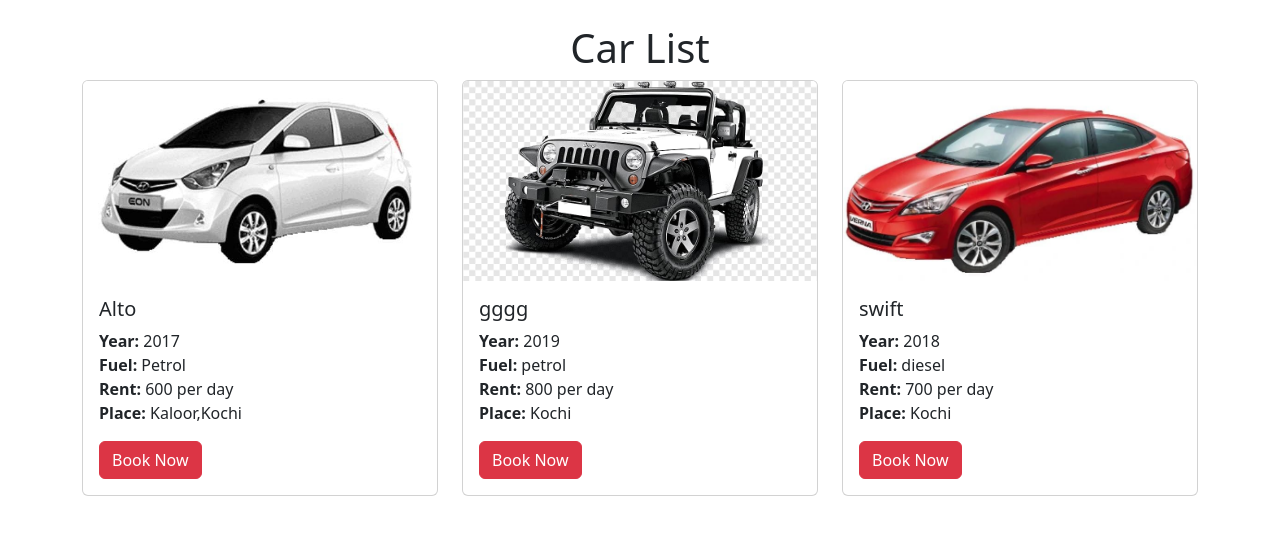
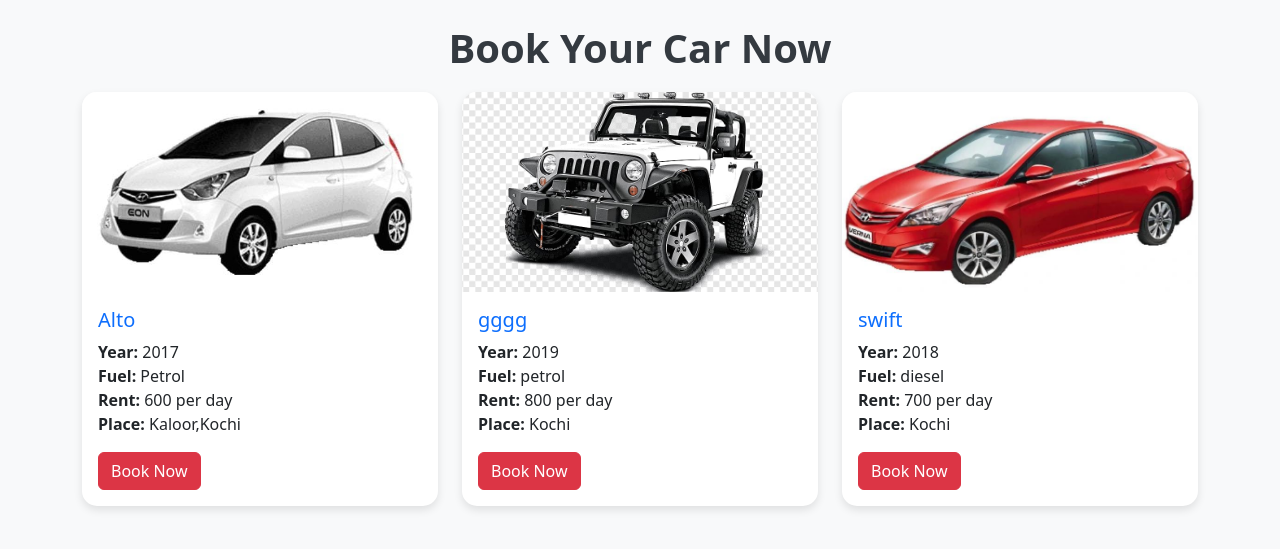
Before and after one commit to swapnacv21/Sample_project, a Django app: page /cars_list/1/ in a window 1280 px wide. Shown: the top 549 px of the page. Run offline with Django 5.2, Linux system fonts and the light colour scheme; data comes from the database, SQL or seed files in the repository; some libraries are stand-ins or nearby versions.

Commit message:
project started

```diff
--- a/sample/templates/user/cars_list.html
+++ b/sample/templates/user/cars_list.html
@@ -6,31 +6,46 @@
     <title>Car List</title>
     <link rel="stylesheet" href="https://cdnjs.cloudflare.com/ajax/libs/bootstrap/5.3.0-alpha1/css/bootstrap.min.css">
     <style>
-        /* Ensures all cards have the same height */
+        body {
+            background-color: #f8f9fa;
+        }
         .card {
             display: flex;
             flex-direction: column;
-            height: 100%; /* Makes all cards have the same height */
+            height: 100%;
+            border: none;
+            border-radius: 15px;
+            box-shadow: 0 4px 8px rgba(0, 0, 0, 0.1);
+            transition: transform 0.3s ease, box-shadow 0.3s ease;
         }
-
+        .card:hover {
+            transform: translateY(-10px);
+            box-shadow: 0 8px 16px rgba(0, 0, 0, 0.2);
+        }
         .card-body {
-            flex-grow: 1; /* Ensures the body grows to take up remaining space */
+            flex-grow: 1;
         }
-
         .card img {
             height: 200px;
             object-fit: cover;
+            border-top-left-radius: 15px;
+            border-top-right-radius: 15px;
         }
-
-        /* Ensures that the Delete button is at the bottom */
         .btn-danger {
             margin-top: auto;
+            transition: background-color 0.3s ease;
         }
-
-        /* Responsive Design: Cards on small screens take full width */
+        .btn-danger:hover {
+            background-color: #c82333;
+        }
+        h1 {
+            margin-bottom: 20px;
+            font-weight: bold;
+            color: #343a40;
+        }
         @media (max-width: 768px) {
             .col-md-4 {
-                flex: 0 0 100%; /* Takes full width on smaller screens */
+                flex: 0 0 100%;
                 max-width: 100%;
             }
         }
@@ -38,8 +53,12 @@
 </head>
 <body>
 
+
+
+
+
     <div class="container mt-4">
-        <h1 class="text-center">Car List</h1>
+        <h1 class="text-center">Book Your Car Now</h1>
         {% if car_details %}
         <div class="row">
             {% for car in car_details %}
@@ -47,7 +66,7 @@
                 <div class="card">
                     <img src="{{ car.car_img.url }}" class="card-img-top" alt="{{ car.car_name }}">
                     <div class="card-body">
-                        <h5 class="card-title">{{ car.car_name }}</h5>
+                        <h5 class="card-title text-primary">{{ car.car_name }}</h5>
                         <p class="card-text">
                             <strong>Year:</strong> {{ car.car_year }} <br>
                             <strong>Fuel:</strong> {{ car.car_fuel }} <br>
@@ -55,17 +74,19 @@
                             <strong>Place:</strong> {{ car.car_place }}
                         </p>
                         <a href="{% url 'book_car' car.id %}" class="btn btn-danger">Book Now</a>
-                        <!-- ../cars_list/{{car.id}} -->
-                        <!-- book/<int:car_id>/ -->
                     </div>
                 </div>
             </div>
             {% endfor %}
         </div>
         {% else %}
-        <p>No cars available.</p>
+        <p class="text-center text-muted">No cars available.</p>
         {% endif %}
     </div>
+
+
+
+
 
     <script src="https://cdnjs.cloudflare.com/ajax/libs/bootstrap/5.3.0-alpha1/js/bootstrap.bundle.min.js"></script>
 </body>
--- a/sample/templates/user/customer_home.html
+++ b/sample/templates/user/customer_home.html
@@ -23,7 +23,7 @@
       <div class="collapse navbar-collapse" id="mynavbar">
         <ul class="navbar-nav me-auto mb-2 mb-lg-0">
           <li class="nav-item"><a class="nav-link" href="shop_home">HOME</a></li>
-          <li class="nav-item"><a class="nav-link" href="">BROWSE CARS</a></li>
+          <!-- <li class="nav-item"><a class="nav-link" href="">BROWSE CARS</a></li> -->
           <li class="nav-item"><a class="nav-link" href="about">ABOUT US</a></li>
           <li class="nav-item"><a class="nav-link" href="logout">SIGNOUT</a></li>
           <li class="nav-item"><a class="nav-link" href="shop_login">SIGN IN</a></li>
@@ -32,7 +32,6 @@
       </div>
     </div>
   </nav>
-
 
 
   <!-- Banner Section -->
@@ -44,7 +43,7 @@
             <h1 class="banner_taital"> Rent a Car<br><span style="color: #fe5b29;">For You</span></h1>
             <p class="img">There are many variations of passages of Lorem Ipsum available, but the majority</p>
             <div class="btn_main">
-              <div class="contact_bt"><a href="#">Read More</a></div>
+              <div class="contact_bt"><a href="register">Register</a></div>
               <div class="contact_bt active"><a href="#">Contact Us</a></div>
             </div>
           </div>
```
